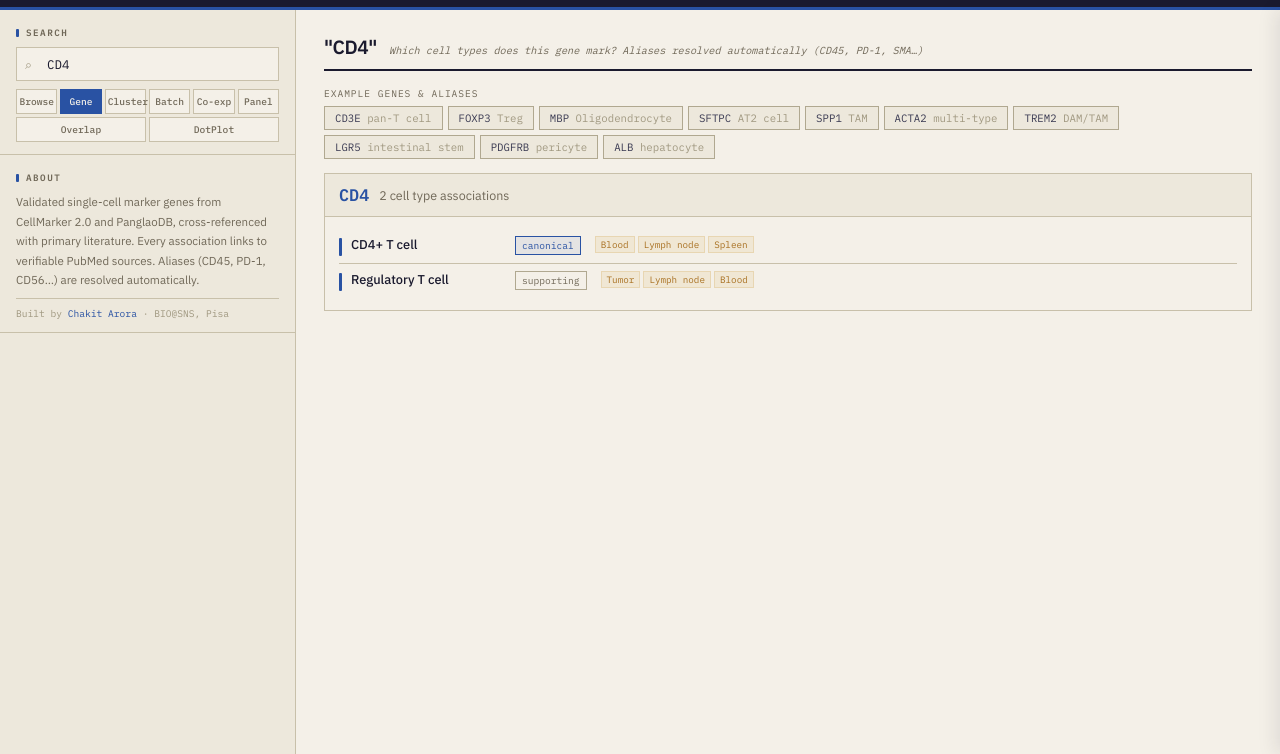
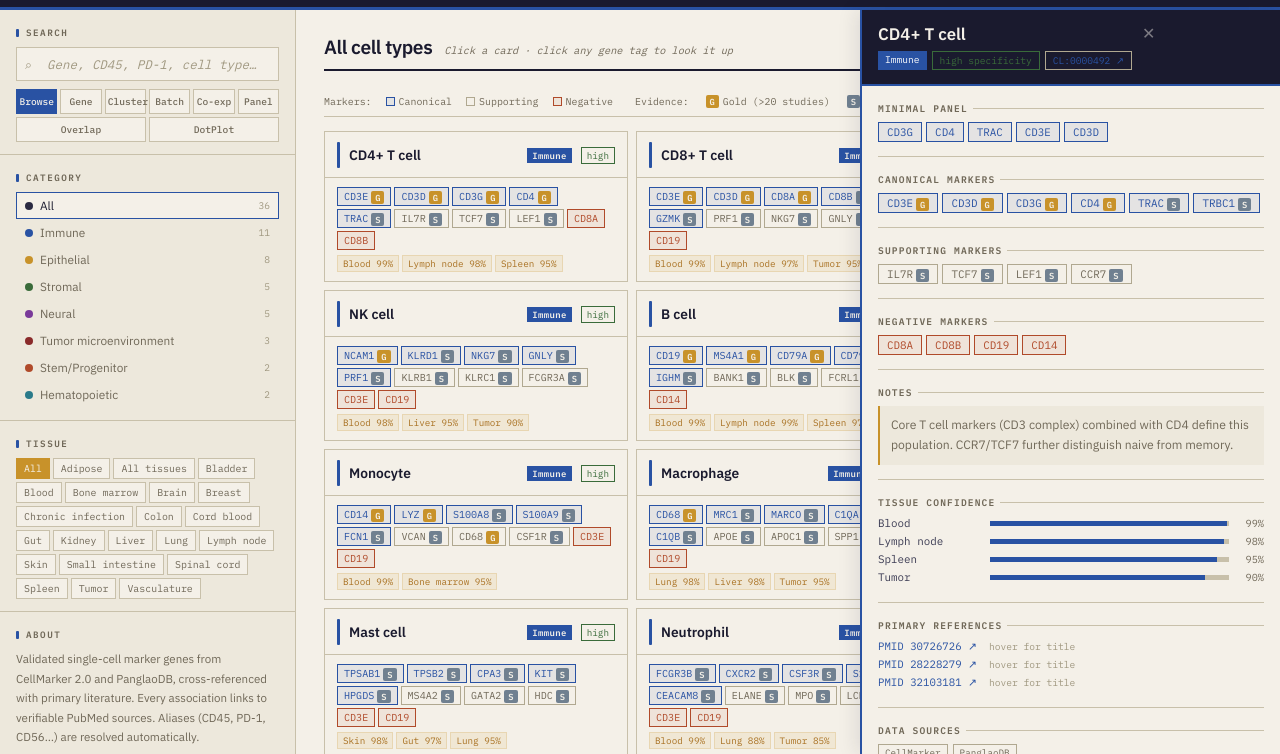
Before and after one commit to chakitarora/markeratlas, a plain HTML site: page index.html in a window 1280 px wide. Both pictures are taken after a click on the element 476 px from the left and 241 px from the top of the page. Shown: the part 46-800 px from the top of the page. Drawn offline with Linux system fonts and the light colour scheme.

Commit message:
Add files via upload

```diff
--- a/index.html
+++ b/index.html
@@ -718,8 +718,14 @@
     var name = entry[0], ct = entry[1];
     var col = cc(ct.category);
     var top = Object.entries(ct.tissue_context).sort(function(a,b){return b[1]-a[1];}).slice(0,3);
-    var ctags = ct.canonical_markers.slice(0,5).map(function(g){ return '<span class="mt mtc" data-gene="'+esc(g)+'">'+esc(g)+'</span>'; }).join('');
-    var stags = ct.supporting_markers.slice(0,3).map(function(g){ return '<span class="mt mts" data-gene="'+esc(g)+'">'+esc(g)+'</span>'; }).join('');
+    var ctags = ct.canonical_markers.slice(0,5).map(function(g){
+      var hits = DB.gene_index[g]; var t = hits && hits[0] && hits[0].tier ? hits[0].tier : 'silver';
+      return '<span class="mt mtc" data-gene="'+esc(g)+'">'+esc(g)+'<span class="tier-badge tier-'+t+'">'+t[0].toUpperCase()+'</span></span>';
+    }).join('');
+    var stags = ct.supporting_markers.slice(0,3).map(function(g){
+      var hits = DB.gene_index[g]; var t = hits && hits[0] && hits[0].tier ? hits[0].tier : 'silver';
+      return '<span class="mt mts" data-gene="'+esc(g)+'">'+esc(g)+'<span class="tier-badge tier-'+t+'">'+t[0].toUpperCase()+'</span></span>';
+    }).join('');
     var ntags = ct.negative_markers.slice(0,2).map(function(g){ return '<span class="mt mtn">'+esc(g)+'</span>'; }).join('');
     var tps = top.map(function(e){ return '<span class="tpill">'+esc(e[0])+' '+Math.round(e[1]*100)+'%</span>'; }).join('');
     html += '<div class="ctcard" data-ct="'+esc(name)+'">'
@@ -778,9 +784,12 @@
   hits.slice().sort(function(a,b){return b.confidence-a.confidence;}).forEach(function(h){
     var col = cc(h.category);
     var ts = Object.entries(h.tissue_context).sort(function(a,b){return b[1]-a[1];}).slice(0,3).map(function(e){ return '<span class="gtchip">'+esc(e[0])+'</span>'; }).join('');
+    var tier = h.tier || 'silver';
+    var tb = '<span class="tier-badge tier-'+tier+'">'+tier[0].toUpperCase()+'</span>';
     rows += '<div class="grow"><div class="growbar" style="background:'+col+'"></div>'
       +'<div class="growname" data-ct="'+esc(h.celltype)+'">'+esc(h.celltype)+'</div>'
       +'<span class="grole '+(h.role==='canonical'?'rc':'rs')+'">'+h.role+'</span>'
+      +tb
       +'<div class="growtissues">'+ts+'</div></div>';
   });
   return '<div class="gcard"><div class="gcard-h"><div class="gsym">'+esc(gene)+'</div><div class="gdesc">'+hits.length+' cell type association'+(hits.length!==1?'s':'')+'</div></div><div class="gcard-b">'+rows+'</div></div>';
@@ -1084,11 +1093,17 @@
   var canEl = document.getElementById('dcan'); canEl.innerHTML = '';
   ct.canonical_markers.forEach(function(g){
     var s = document.createElement('span'); s.className = 'dm dmc'; s.textContent = g;
+    var hits = DB.gene_index[g]; var t = hits && hits[0] && hits[0].tier ? hits[0].tier : 'silver';
+    var tb = document.createElement('span'); tb.className = 'tier-badge tier-'+t; tb.textContent = t[0].toUpperCase();
+    s.appendChild(tb);
     s.onclick = function(){ geneClick(g); closeDetail(); }; canEl.appendChild(s);
   });
   var supEl = document.getElementById('dsup'); supEl.innerHTML = '';
   ct.supporting_markers.forEach(function(g){
     var s = document.createElement('span'); s.className = 'dm dms'; s.textContent = g;
+    var hits = DB.gene_index[g]; var t = hits && hits[0] && hits[0].tier ? hits[0].tier : 'silver';
+    var tb = document.createElement('span'); tb.className = 'tier-badge tier-'+t; tb.textContent = t[0].toUpperCase();
+    s.appendChild(tb);
     s.onclick = function(){ geneClick(g); closeDetail(); }; supEl.appendChild(s);
   });
   document.getElementById('dneg').innerHTML = ct.negative_markers.map(function(g){ return '<span class="dm dmn">'+esc(g)+'</span>'; }).join('');
```
